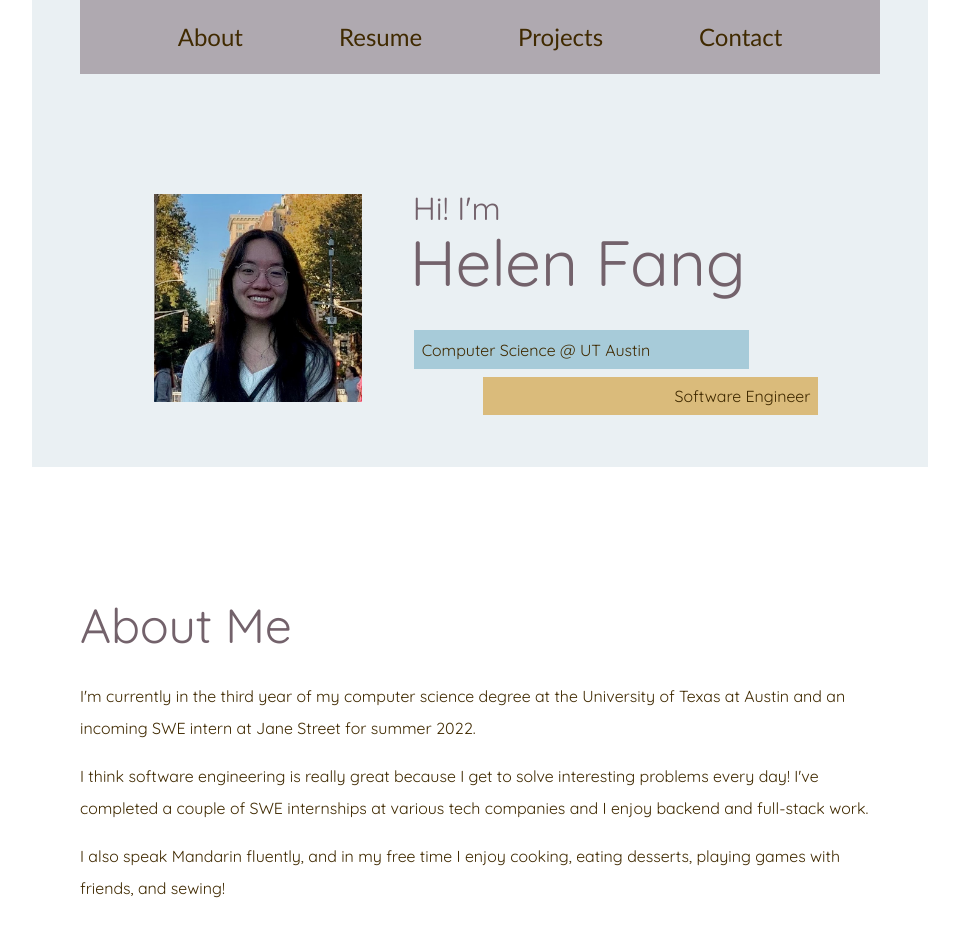
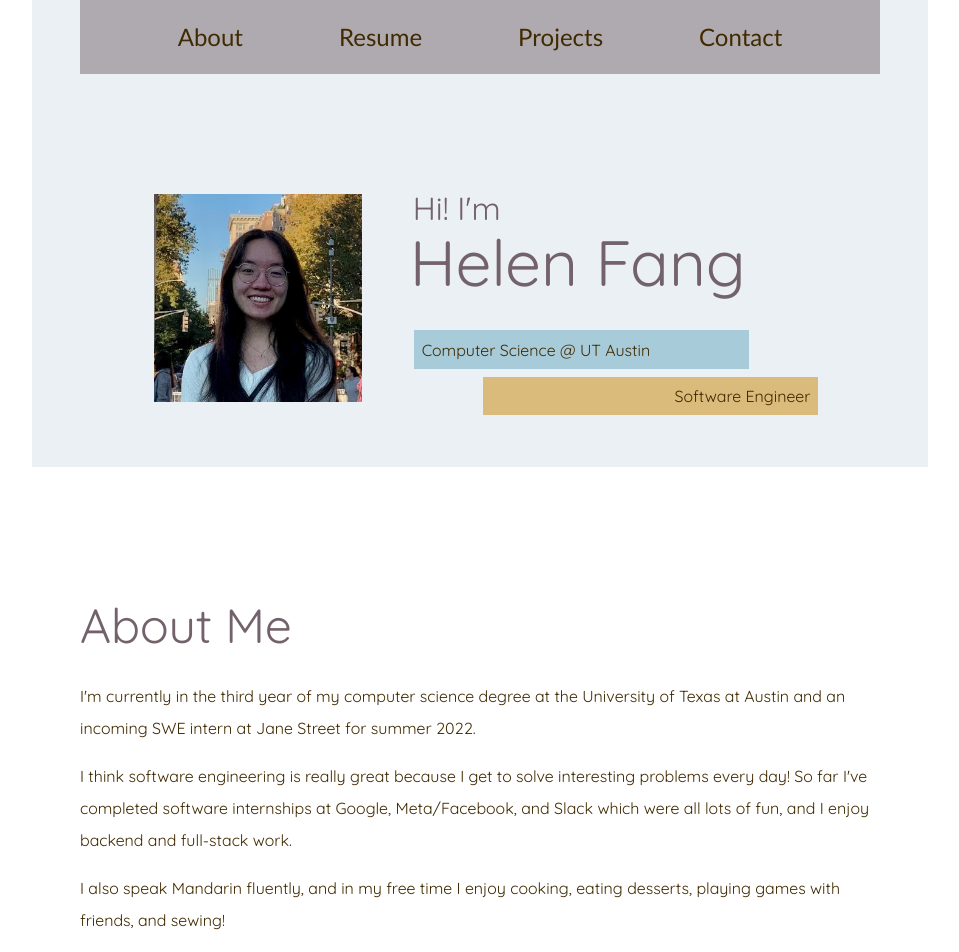
Before and after one commit to fang-helen/fang-helen.github.io, a React (Create React App) app: page / in a window 1280 px wide. Shown: the top 952 px of the page, without its empty margins (160-1119 px from the left). Built offline with nearby package versions, Linux system fonts and the light colour scheme; a web font is replaced by a local one.

Commit message:
adjust copy

```diff
--- a/src/sections/About.js
+++ b/src/sections/About.js
@@ -14,9 +14,9 @@ function About() {
           </p>
           <p>
             I think software engineering is really great because I get to solve
-            interesting problems every day! I've completed a couple of SWE
-            internships at various tech companies and I enjoy backend and
-            full-stack work.
+            interesting problems every day! So far I've completed software
+            internships at Google, Meta/Facebook, and Slack which were all lots
+            of fun, and I enjoy backend and full-stack work.
           </p>
           <p>
             I also speak Mandarin fluently, and in my free time I enjoy cooking,
```
